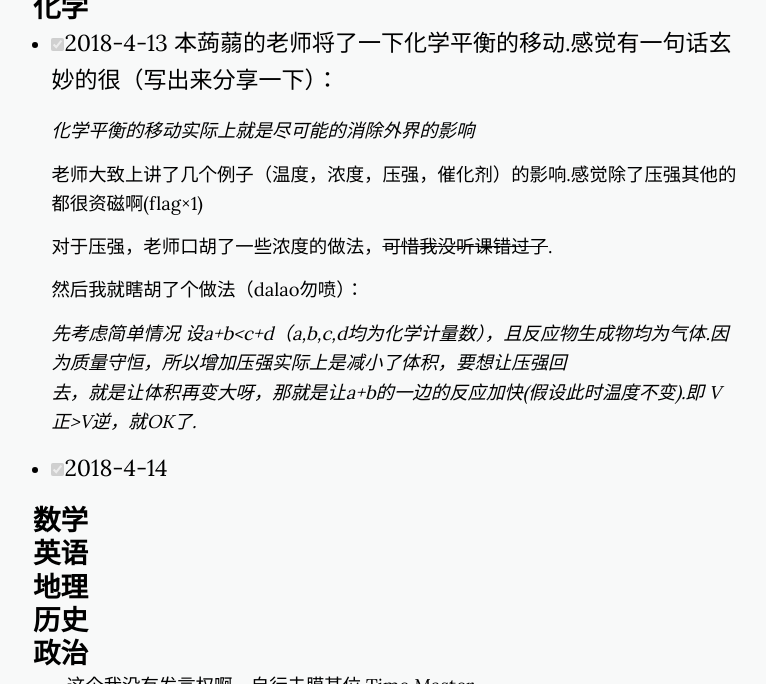
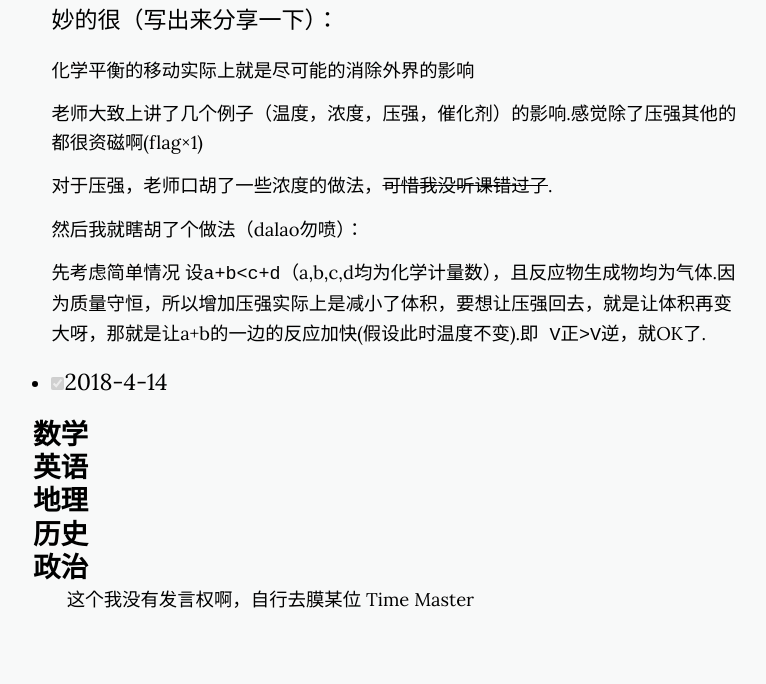
Before and after one commit to GaryStack/project-lambda.github.io, a Jekyll site: the page built from _posts/2018-4-2-文化课相关.markdown, in a window 1280 px wide and 900 px high, scrolled down 1471 px, cut to the strip 0-684 px from the top of the window. Shown: the whole strip, without its empty margins (255-1021 px from the left). Built offline with Jekyll 4.4.1, drawn with Linux system fonts in a browser that asks for light colours; nearby versions of some CDN libraries.

Commit message:
Update 2018-4-2-文化课相关.markdown

```diff
--- a/_posts/2018-4-2-文化课相关.markdown
+++ b/_posts/2018-4-2-文化课相关.markdown
@@ -7,9 +7,7 @@
 description: 窝不想学文化课
 image: https://github.com/GaryStack/GaryStack.github.io/blob/master/background/%E6%98%9F%E7%A9%BA/timg%20(1).jpg?raw=true
 image-sm: https://github.com/GaryStack/GaryStack.github.io/blob/master/background/%E6%98%9F%E7%A9%BA/timg%20(1).jpg?raw=true
-
 ---
-
 我不想学文化课
 
 本文持续更新
@@ -22,19 +20,21 @@
 
 ## 有用的东西写在前面
 
-<ul>
-  <li>首先，你要有有一个好的环境，一个好的队手.——你停课很长时间停课来学(tui)习(fei)，学习文化课的时间显然是大量缩水的，这时，就需要有个对手促进（碾压）你</li>
-  <li>其次，你要有自己的方法，每个人都会有自己所擅长的状态，也都会有自己对于各科独特的理解，找到他，文化课就能入门(假的)</li>
-  <li>当然了，最重要的是心态，天崩地崩心态不能崩</li>
+
+首先，你要有有一个好的环境，一个好的队手.——你停课很长时间停课来学(tui)习(fei)，学习文化课的时间显然是大量缩水的，这时，就需要有个对手促进（碾压）你
+
+其次，你要有自己的方法，每个人都会有自己所擅长的状态，也都会有自己对于各科独特的理解，找到他，文化课就能入门(假的)
+
+当然了，最重要的是心态，天崩地崩心态不能崩
+
 
 
 上面的不是最重要的，谨记：日%Refun,神清气爽！！
 
-</ul>
-
 ~~学习好不是成功，膜Refun才是王道~~
 
 给出[Refun](http://www.cnblogs.com/refun/)的blog，没事来就来膜啊，感觉Rp++
+
 
 ## Gary_Stack 关于各个科目的理解
 
@@ -44,7 +44,7 @@
 
 - [x] 2018-4-13 本蒟蒻的老师将了一下化学平衡的移动.感觉有一句话玄妙的很（写出来分享一下）：
 
-     *化学平衡的移动实际上就是尽可能的消除外界的影响*
+     化学平衡的移动实际上就是尽可能的消除外界的影响
 
      老师大致上讲了几个例子（温度，浓度，压强，催化剂）的影响.感觉除了压强其他的都很资磁啊(flag×1)
 
```
Also changed, not shown: other parts of _posts/2018-4-2-文化课相关.markdown (+1 -2 lines).
